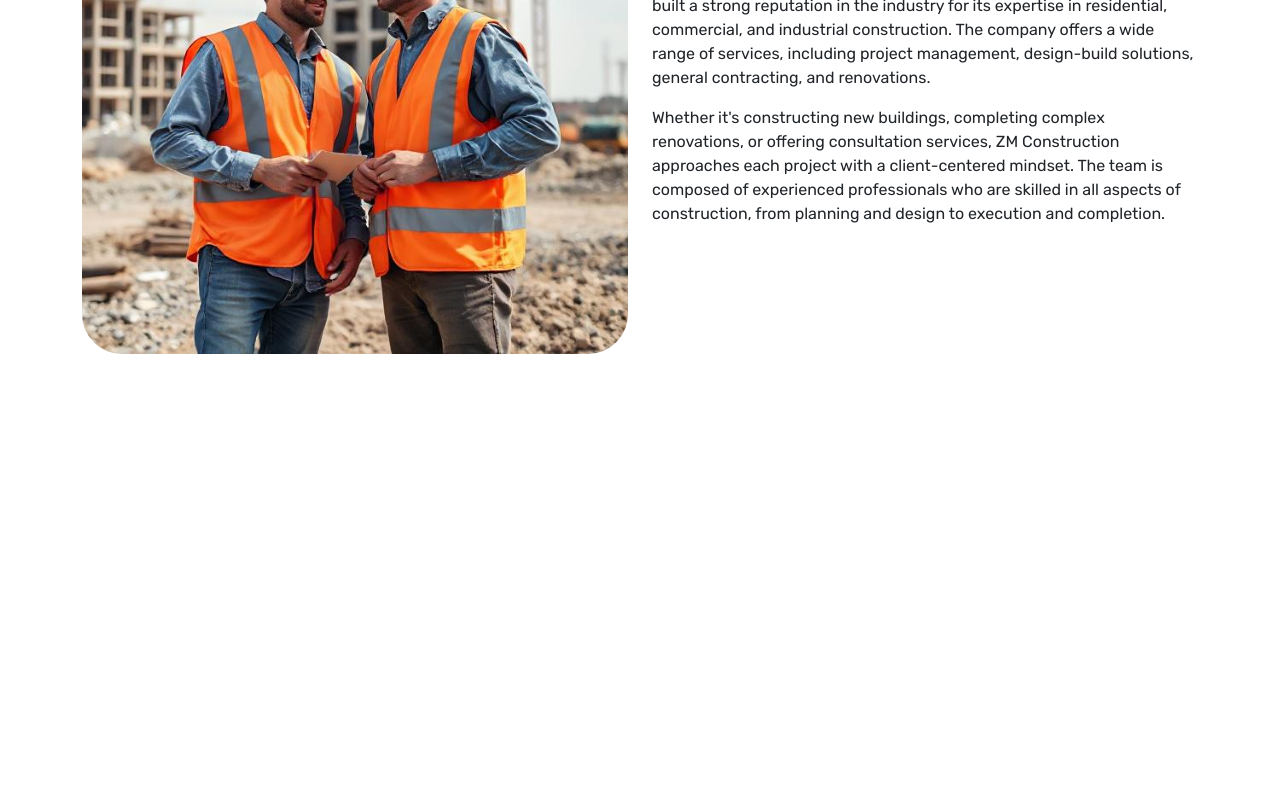
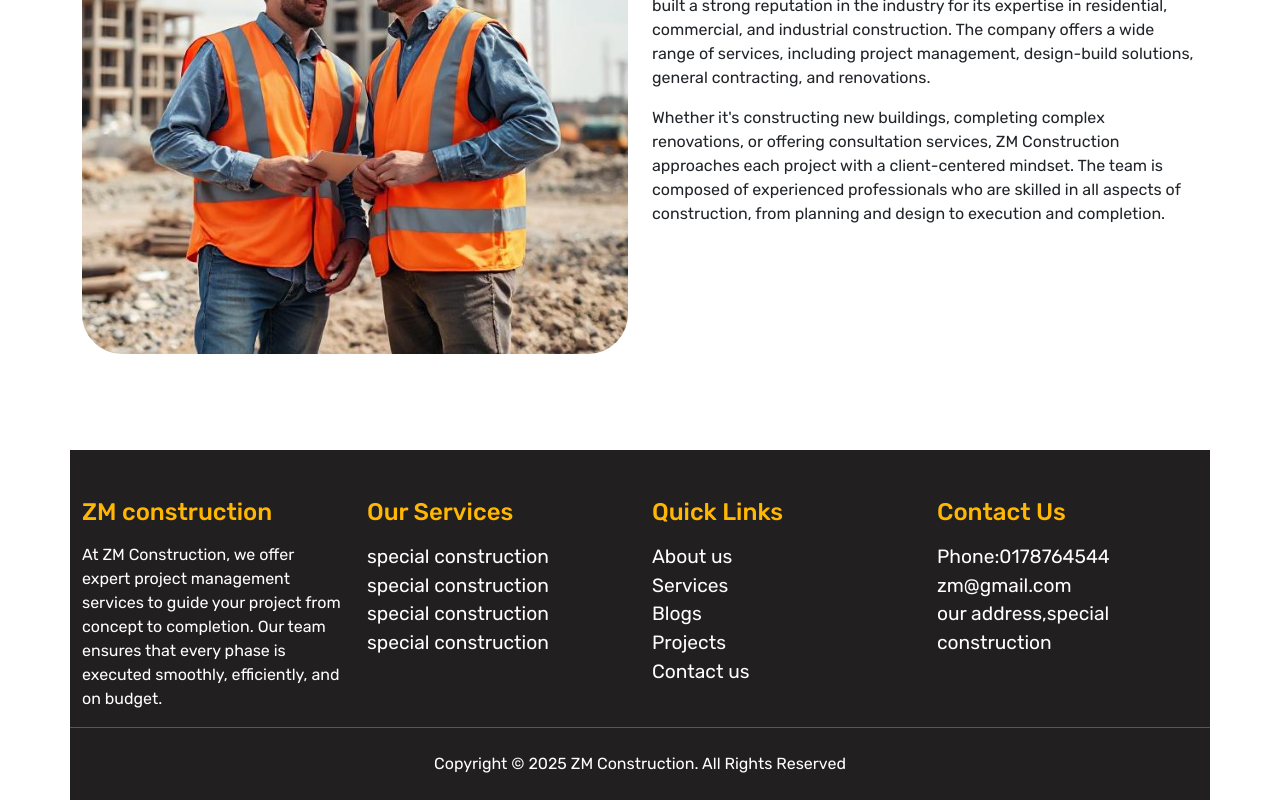
Before and after one commit to maruf6099/const, a React (Vite) app in the folder frontend/: page / in a window 1280 px wide. Shown: the part 944-1744 px from the top of the page. Before the commit the page ends 1394 px from the top, so only its background shows below. Built offline with nearby package versions, Linux system fonts and the light colour scheme.

Commit message:
footer_section

```diff
--- a/frontend/src/assets/css/style.scss
+++ b/frontend/src/assets/css/style.scss
@@ -75,4 +75,33 @@ body{
         font-weight: 500;
         font-size: 1.2em;
     }
-  }
+}
+
+footer{
+    .yoo{
+        background-color: #221f20;
+        color: white;
+    }
+    h3{
+        font-size: 1.5em;
+        color: #FFB703;
+    }
+    a{
+        color: white;
+        font-size: 1.2em;
+        text-decoration: none;
+    }
+    ul{
+        li{
+            padding: 5px,0;
+        }
+    }
+
+}
+ul{
+    margin-left: 0;
+    padding-left: 0;
+    li{
+        list-style: none;
+    }
+}
--- a/frontend/src/components/frontend/Home.jsx
+++ b/frontend/src/components/frontend/Home.jsx
@@ -64,7 +64,45 @@ const Home = () => {
         </section>
     </main>
     <footer>
+        <div className='container'>
+            <div className="row yoo">
 
+                <div className="col-md-3 mt-5">
+                    <h3 className='mb-3'>ZM construction</h3>
+                    <p>At ZM Construction, we offer expert project management services to guide your project from concept to completion. Our team ensures that every phase is executed smoothly, efficiently, and on budget.</p>
+                </div>
+                <div className="col-md-3 mt-5">
+                    <h3 className='mb-3'>Our Services</h3>
+                    <ul>
+                        <li><a href="">special construction</a></li>
+                        <li><a href="">special construction</a></li>
+                        <li><a href="">special construction</a></li>
+                        <li><a href="">special construction</a></li>
+                    </ul>
+                </div>
+                <div className="col-md-3 mt-5">
+                <h3 className='mb-3'>Quick Links</h3>
+                    <ul>
+                        <li><a href="">About us</a></li>
+                        <li><a href="">Services</a></li>
+                        <li><a href="">Blogs</a></li>
+                        <li><a href="">Projects</a></li>
+                        <li><a href="">Contact us</a></li>
+                    </ul>
+                </div>
+                <div className="col-md-3 mt-5">
+                <h3 className='mb-3'>Contact Us</h3>
+                    <ul>
+                        <li><a href="">Phone:0178764544</a></li>
+                        <li><a href="">zm@gmail.com</a></li>
+                        <li><a href="">our address,special construction</a></li>
+
+                    </ul>
+                </div>
+               <hr />
+               <div className='text-center pt-2 pb-4'>Copyright © 2025 ZM Construction. All Rights Reserved</div>
+            </div>
+        </div>
     </footer>
     </>
   );
```
